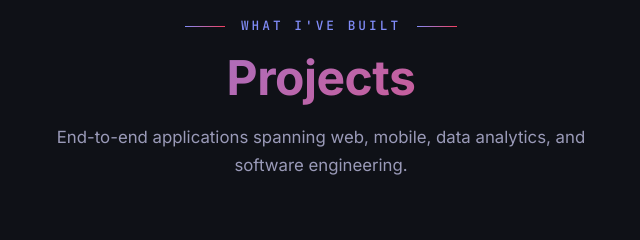
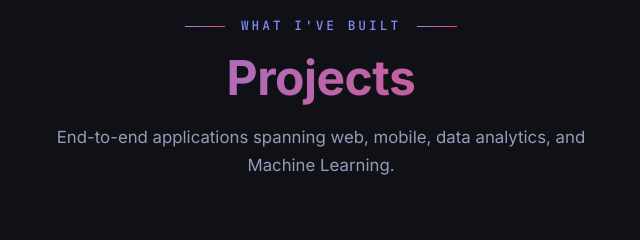
Before and after one commit to ShubhParmar112/ShubhParmar112.github.io, a plain HTML site: page index.html in a window 1280 px wide. Shown: the part 1740-1980 px from the top of the page, 319-959 px from the left. Drawn offline with nearby package versions, Linux system fonts and the light colour scheme.

Commit message:
Updated index.html

```diff
--- a/index.html
+++ b/index.html
@@ -172,7 +172,7 @@
             <span class="section-label reveal">What I've Built</span>
             <h2 class="section-title reveal reveal-delay-1">Projects</h2>
             <p class="section-subtitle reveal reveal-delay-2">
-              End-to-end applications spanning web, mobile, data analytics, and software engineering.
+              End-to-end applications spanning web, mobile, data analytics, and Machine Learning.
             </p>
           </div>
 
```
